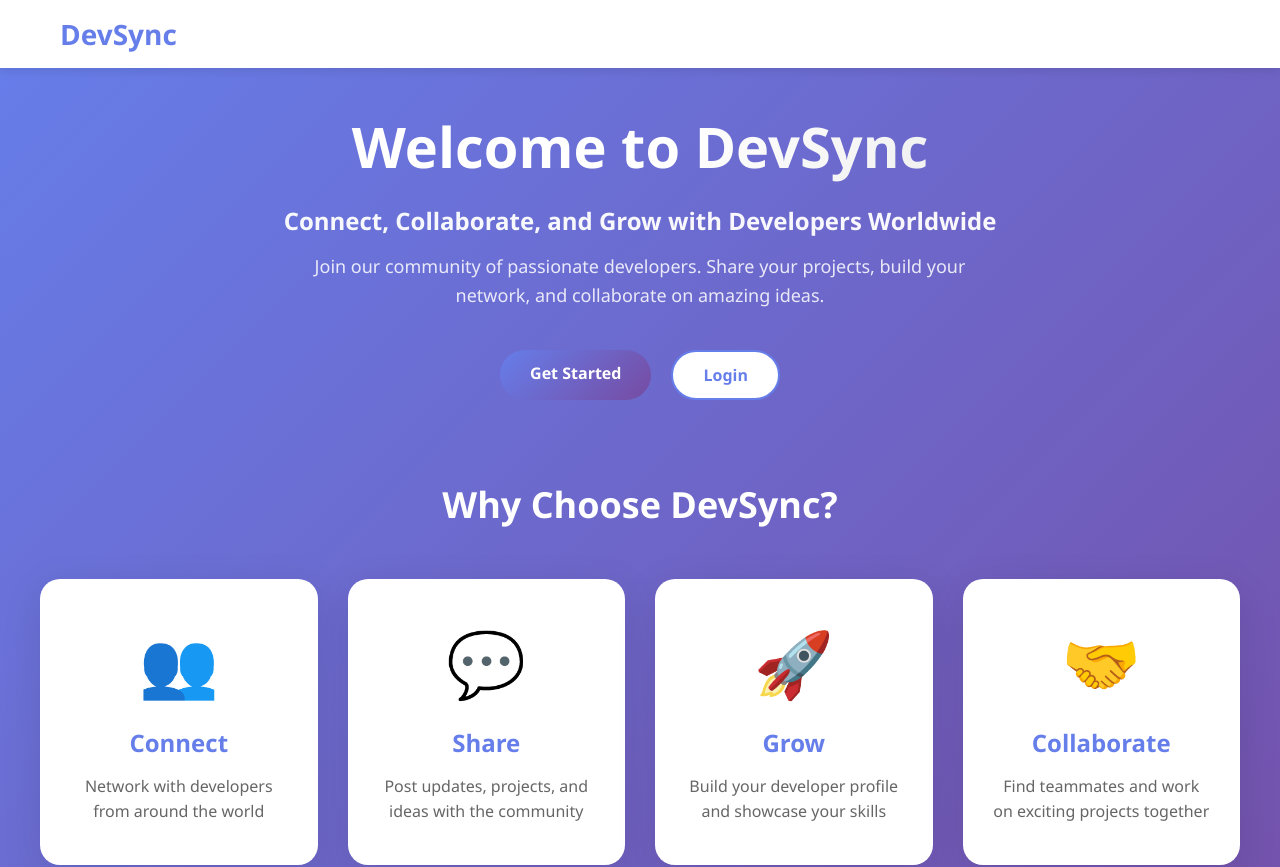
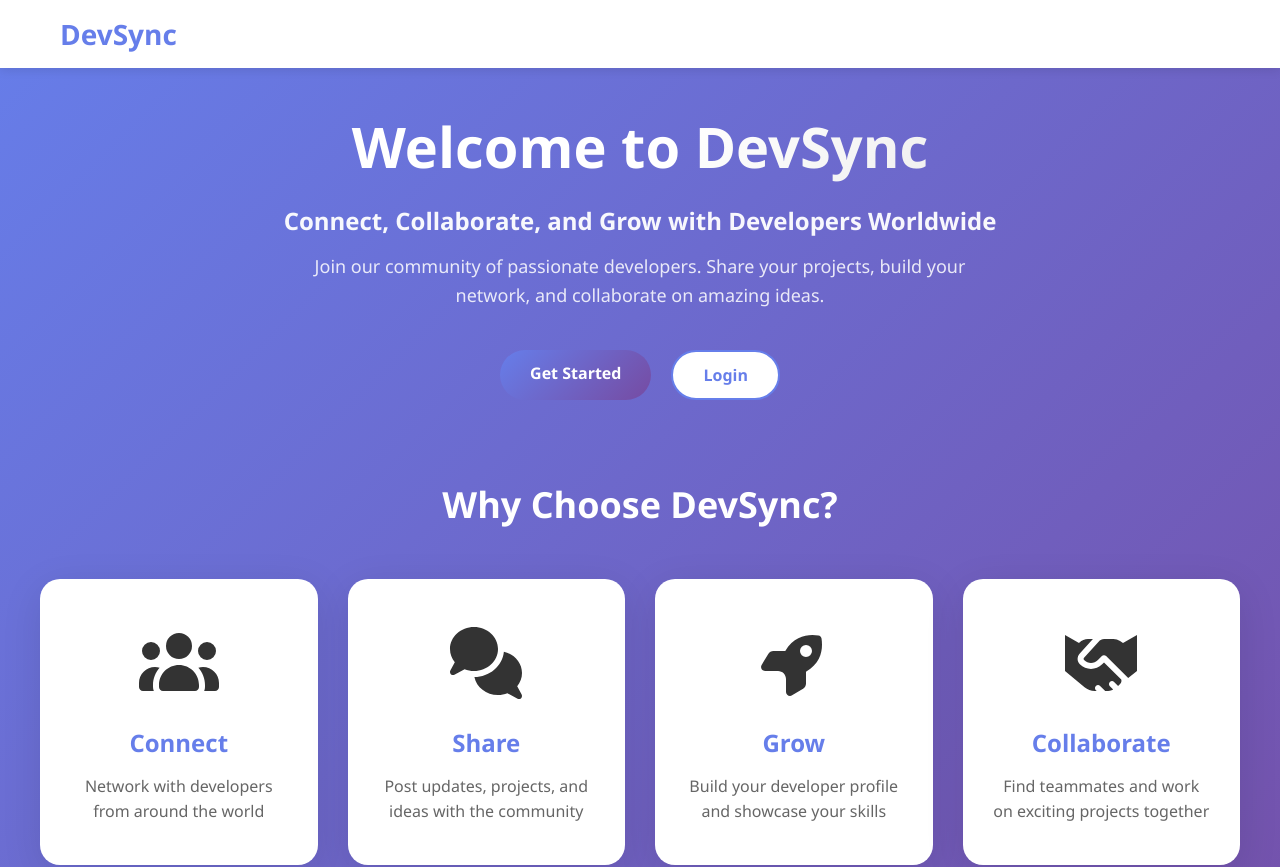
Before and after one commit to mitesh-bhoite/DevSync, a React (Create React App) app in the folder frontend/: page / in a window 1280 px wide. Shown: the top 867 px of the page. Built offline with nearby package versions, Linux system fonts and the light colour scheme; no server answers.

Commit message:
Add FontAwesome icons

```diff
--- a/frontend/src/components/layout/Navbar.js
+++ b/frontend/src/components/layout/Navbar.js
@@ -2,6 +2,8 @@ import React, { useContext } from "react";
 import { Link, useNavigate } from "react-router-dom";
 import { AuthContext } from "../../context/AuthContext";
 import "./Navbar.css";
+import { FontAwesomeIcon } from "@fortawesome/react-fontawesome";
+import { faRocket } from "@fortawesome/free-solid-svg-icons";
 
 const Navbar = () => {
   const { user, logout } = useContext(AuthContext);
--- a/frontend/src/pages/Dashboard.js
+++ b/frontend/src/pages/Dashboard.js
@@ -3,6 +3,16 @@ import { AuthContext } from "../context/AuthContext";
 import { Link } from "react-router-dom";
 import axios from "axios";
 import "./Dashboard.css";
+import { FontAwesomeIcon } from "@fortawesome/react-fontawesome";
+import {
+  faUsers,
+  faFileAlt,
+  faStar,
+  faEdit,
+  faSearch,
+  faCog,
+} from "@fortawesome/free-solid-svg-icons";
+
 const API_URL = process.env.REACT_APP_API_URL || "http://localhost:5000";
 
 const Dashboard = () => {
@@ -46,13 +56,15 @@ const Dashboard = () => {
   return (
     <div className="dashboard-container">
       <div className="dashboard-header">
-        <h1>Welcome back, {user?.name}!!!</h1>
+        <h1>Welcome back, {user?.name}!</h1>
         <p>Here's what's happening with your account</p>
       </div>
 
       <div className="stats-grid">
         <div className="stat-card">
-          <div className="stat-icon">👥</div>
+          <div className="stat-icon">
+            <FontAwesomeIcon icon={faUsers} />
+          </div>
           <div className="stat-content">
             <h3>{stats.connections}</h3>
             <p>Connections</p>
@@ -60,7 +72,9 @@ const Dashboard = () => {
         </div>
 
         <div className="stat-card">
-          <div className="stat-icon">📝</div>
+          <div className="stat-icon">
+            <FontAwesomeIcon icon={faFileAlt} />
+          </div>
           <div className="stat-content">
             <h3>{stats.posts}</h3>
             <p>Posts</p>
@@ -68,7 +82,9 @@ const Dashboard = () => {
         </div>
 
         <div className="stat-card">
-          <div className="stat-icon">⭐</div>
+          <div className="stat-icon">
+            <FontAwesomeIcon icon={faStar} />
+          </div>
           <div className="stat-content">
             <h3>{user?.skills?.length || 0}</h3>
             <p>Skills</p>
@@ -103,21 +119,27 @@ const Dashboard = () => {
             <h2>Quick Actions</h2>
             <div className="quick-actions">
               <Link to="/posts" className="action-btn">
-                <span className="action-icon">📝</span>
+                <span className="action-icon">
+                  <FontAwesomeIcon icon={faEdit} />
+                </span>
                 <div>
                   <h4>Create Post</h4>
                   <p>Share your thoughts</p>
                 </div>
               </Link>
               <Link to="/developers" className="action-btn">
-                <span className="action-icon">🔍</span>
+                <span className="action-icon">
+                  <FontAwesomeIcon icon={faSearch} />
+                </span>
                 <div>
                   <h4>Find Developers</h4>
                   <p>Connect with others</p>
                 </div>
               </Link>
               <Link to="/profile" className="action-btn">
-                <span className="action-icon">⚙️</span>
+                <span className="action-icon">
+                  <FontAwesomeIcon icon={faCog} />
+                </span>
                 <div>
                   <h4>Settings</h4>
                   <p>Update your profile</p>
--- a/frontend/src/pages/Developers.css
+++ b/frontend/src/pages/Developers.css
@@ -178,3 +178,7 @@
   margin-bottom: 20px;
   font-weight: 600;
 }
+.stat-icon svg,
+.action-icon svg {
+  font-size: inherit;
+}
--- a/frontend/src/pages/Home.js
+++ b/frontend/src/pages/Home.js
@@ -1,6 +1,13 @@
 import React from "react";
 import { Link } from "react-router-dom";
 import "./Home.css";
+import { FontAwesomeIcon } from "@fortawesome/react-fontawesome";
+import {
+  faUsers,
+  faComments,
+  faRocket,
+  faHandshake,
+} from "@fortawesome/free-solid-svg-icons";
 
 const Home = () => {
   return (
@@ -31,22 +38,30 @@ const Home = () => {
           <h2>Why Choose DevSync?</h2>
           <div className="features-grid">
             <div className="feature-card">
-              <div className="feature-icon">👥</div>
+              <div className="feature-icon">
+                <FontAwesomeIcon icon={faUsers} />
+              </div>
               <h3>Connect</h3>
               <p>Network with developers from around the world</p>
             </div>
             <div className="feature-card">
-              <div className="feature-icon">💬</div>
+              <div className="feature-icon">
+                <FontAwesomeIcon icon={faComments} />
+              </div>
               <h3>Share</h3>
               <p>Post updates, projects, and ideas with the community</p>
             </div>
             <div className="feature-card">
-              <div className="feature-icon">🚀</div>
+              <div className="feature-icon">
+                <FontAwesomeIcon icon={faRocket} />
+              </div>
               <h3>Grow</h3>
               <p>Build your developer profile and showcase your skills</p>
             </div>
             <div className="feature-card">
-              <div className="feature-icon">🤝</div>
+              <div className="feature-icon">
+                <FontAwesomeIcon icon={faHandshake} />
+              </div>
               <h3>Collaborate</h3>
               <p>Find teammates and work on exciting projects together</p>
             </div>
```
